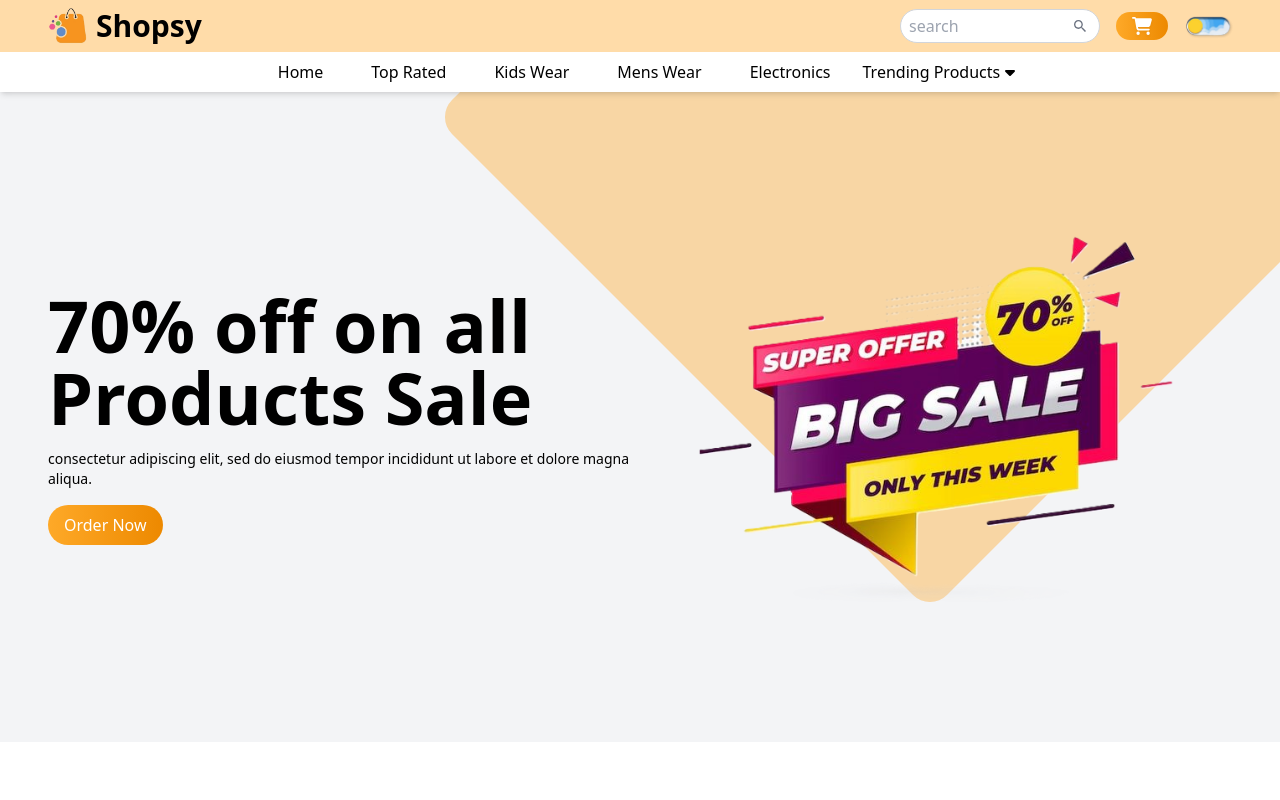
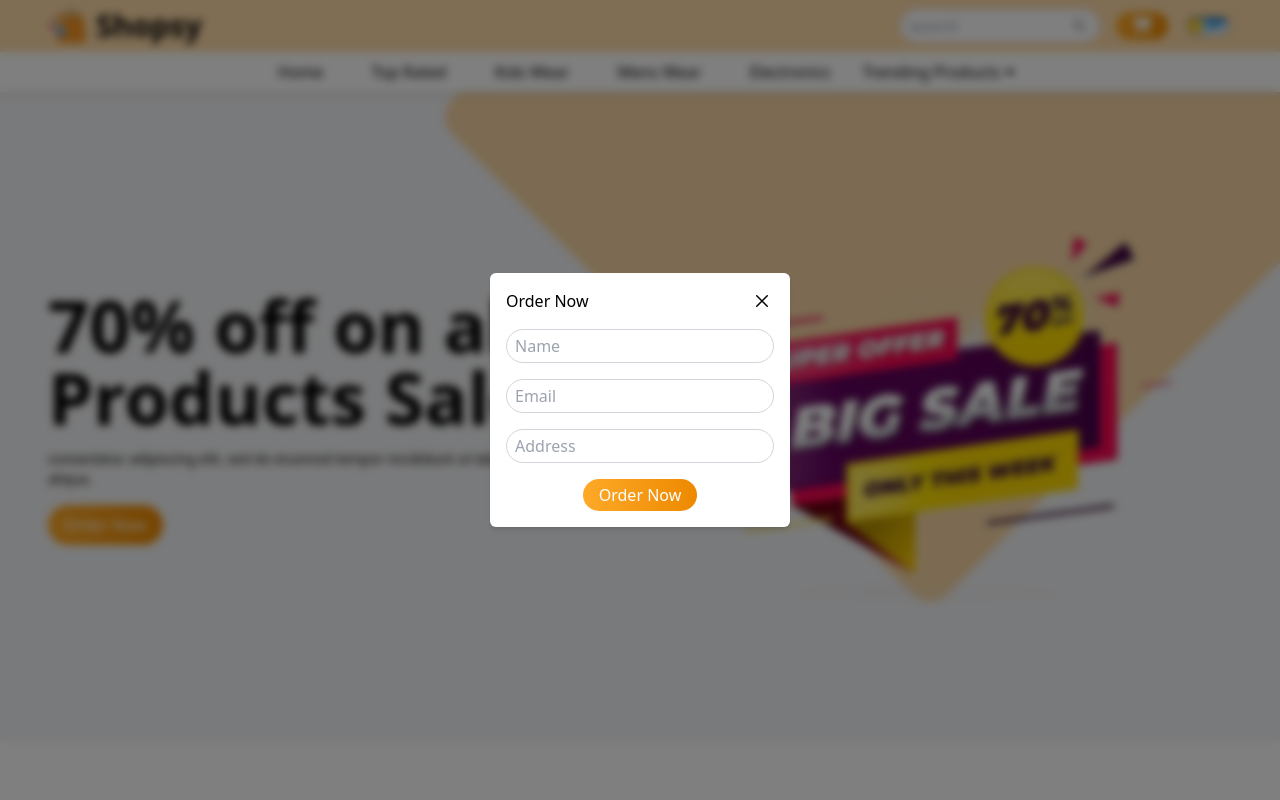
Before and after one commit to Faixan6190/E-Commerce-Website, a React (Vite) app: page / in a window 1280 px wide. Both pictures are taken after a click on the button 1142 px from the left and 26 px from the top of the page. Shown: the top 800 px of the page. Built offline with nearby package versions, Linux system fonts and the light colour scheme.

Commit message:
complete website

```diff
--- a/src/App.jsx
+++ b/src/App.jsx
@@ -1,4 +1,4 @@
-import React from "react";
+import React, { useState } from "react";
 import Navbar from "./components/Navbar/Navbar";
 import Hero from "./components/Hero/Hero";
 import Products from "./components/Products/Products";
@@ -9,8 +9,15 @@
 import Subscribe from "./components/Subscribe/Subscribe";
 import Testimonials from "./components/Testimonials/Testimonials";
 import Footer from "./components/Footer/Footer";
+import Popup from "./components/Popup/Popup";
 
 const App = () => {
+  const [orderPopup, setOrderPopup] = useState(false);
+
+  const handleOrderPopup = () => {
+    setOrderPopup(!orderPopup);
+  };
+
   React.useEffect(() => {
     AOS.init({
       offset: 100,
@@ -22,17 +29,18 @@
   }, []);
 
   return (
-    <>
-      <Navbar />
-      <Hero />
+    <div className="bg-white dark:bg-gray-900 dark:text-white duration-200">
+      <Navbar handleOrderPopup={handleOrderPopup} />
+      <Hero handleOrderPopup={handleOrderPopup} />
       <Products />
-      <TopProducts />
+      <TopProducts handleOrderPopup={handleOrderPopup} />
       <Banner />
       <Subscribe />
       <Products />
       <Testimonials />
       <Footer />
-    </>
+      <Popup orderPopup={orderPopup} setOrderPopup={setOrderPopup} />
+    </div>
   );
 };
 
--- a/src/components/Hero/Hero.jsx
+++ b/src/components/Hero/Hero.jsx
@@ -4,7 +4,7 @@
 import Image3 from "../../assets/hero/sale.png";
 import Slider from "react-slick";
 
-const Hero = () => {
+const Hero = ({ handleOrderPopup }) => {
   const ImageList = [
     {
       id: 1,
@@ -62,7 +62,10 @@
                     {data.description}
                   </p>
                   <div data-aos="fade-up" data-aos-duration="500" data-aos-delay="300">
-                    <button className="bg-gradient-to-r from-primary to to-secondary hover:scale-105 duration-200 text-white py-2 px-4 rounded-full">
+                    <button
+                      onClick={handleOrderPopup}
+                      className="bg-gradient-to-r from-primary to to-secondary hover:scale-105 duration-200 text-white py-2 px-4 rounded-full"
+                    >
                       Order Now
                     </button>
                   </div>
--- a/src/components/Navbar/Navbar.jsx
+++ b/src/components/Navbar/Navbar.jsx
@@ -1,10 +1,10 @@
 import React from "react";
 import Logo from "../../assets/logo.png";
 import { IoMdSearch } from "react-icons/io";
-import { FaCaretDown, FaCartShopping } from "react-icons/fa6";
+import { FaCartShopping } from "react-icons/fa6";
+import { FaCaretDown } from "react-icons/fa";
 import DarkMode from "./DarkMode";
 
-const Navbar = () => {
 const Menu = [
   {
     id: 1,
@@ -22,12 +22,12 @@
     link: "/#",
   },
   {
-      id: 4,
+    id: 3,
     name: "Mens Wear",
     link: "/#",
   },
   {
-      id: 5,
+    id: 3,
     name: "Electronics",
     link: "/#",
   },
@@ -51,52 +51,59 @@
   },
 ];
 
+const Navbar = ({ handleOrderPopup }) => {
   return (
     <div className="shadow-md bg-white dark:bg-gray-900 dark:text-white duration-200 relative z-40">
+      {/* upper Navbar */}
       <div className="bg-primary/40 py-2">
         <div className="container flex justify-between items-center">
-          <div className="">
+          <div>
             <a href="#" className="font-bold text-2xl sm:text-3xl flex gap-2">
               <img src={Logo} alt="Logo" className="w-10" />
               Shopsy
             </a>
           </div>
+
+          {/* search bar */}
           <div className="flex justify-between items-center gap-4">
             <div className="relative group hidden sm:block">
               <input
                 type="text"
                 placeholder="search"
-                className="w-[200px] sm:w-[200px] group-hover:w-[300px] transition-all duration-300 rounded-full border border-gray-300 px-2 py-1 focus:outline-none focus:border-1 focus:border-primary dark:border-gray-500 dark:bg-gray-800"
+                className="w-[200px] sm:w-[200px] group-hover:w-[300px] transition-all duration-300 rounded-full border border-gray-300 px-2 py-1 focus:outline-none focus:border-1 focus:border-primary dark:border-gray-500 dark:bg-gray-800  "
               />
               <IoMdSearch className="text-gray-500 group-hover:text-primary absolute top-1/2 -translate-y-1/2 right-3" />
             </div>
+
+            {/* order button */}
             <button
-              onClick={() => alert("Ordering not available yet")}
-              className="bg-gradient-to-r from-primary to-secondary transition-all duration-200 text-white py-1 px-4 rounded-full flex items-center gap-3 group"
+              onClick={() => handleOrderPopup()}
+              className="bg-gradient-to-r from-primary to-secondary transition-all duration-200 text-white  py-1 px-4 rounded-full flex items-center gap-3 group"
             >
-              <span className="group-hover:block hidden transition-all duration-200">
-                Order
-              </span>
+              <span className="group-hover:block hidden transition-all duration-200">Order</span>
               <FaCartShopping className="text-xl text-white drop-shadow-sm cursor-pointer" />
             </button>
+
+            {/* Darkmode Switch */}
+            <div>
               <DarkMode />
             </div>
           </div>
         </div>
-      <div className="flex justify-center">
+      </div>
+      {/* lower Navbar */}
+      <div data-aos="zoom-in" className="flex justify-center">
         <ul className="sm:flex hidden items-center gap-4">
           {Menu.map((data) => (
             <li key={data.id}>
-              <a
-                href={data.link}
-                className="inline-block px-4 hover:text-primary duration-200"
-              >
+              <a href={data.link} className="inline-block px-4 hover:text-primary duration-200">
                 {data.name}
               </a>
             </li>
           ))}
+          {/* Simple Dropdown and Links */}
           <li className="group relative cursor-pointer">
-            <a className="flex items-center gap-[2px] py-2" href="#">
+            <a href="#" className="flex items-center gap-[2px] py-2">
               Trending Products
               <span>
                 <FaCaretDown className="transition-all duration-200 group-hover:rotate-180" />
@@ -106,10 +113,7 @@
               <ul>
                 {DropdownLinks.map((data) => (
                   <li key={data.id}>
-                    <a
-                      href={data.link}
-                      className="inline-block w-full rounded-md p-2 hover:bg-primary/20 "
-                    >
+                    <a href={data.link} className="inline-block w-full rounded-md p-2 hover:bg-primary/20 ">
                       {data.name}
                     </a>
                   </li>
--- /dev/null
+++ b/src/components/Popup/Popup.jsx
@@ -0,0 +1,51 @@
+import React from "react";
+import { IoCloseOutline } from "react-icons/io5";
+
+const Popup = ({ orderPopup, setOrderPopup }) => {
+  return (
+    <div>
+      {orderPopup && (
+        <div className="popup">
+          <div className="h-screen w-screen fixed top-0 left-0 bg-black/50 z-50 backdrop-blur-sm">
+            <div className="fixed top-1/2 left-1/2 -translate-x-1/2 -translate-y-1/2 p-4 shadow-md bg-white dark:bg-gray-900 rounded-md duration-200 w-[300px]">
+              {/* header */}
+              <div className="flex items-center justify-between">
+                <div>
+                  <h1>Order Now</h1>
+                </div>
+                <div>
+                  <IoCloseOutline className="text-2xl cursor-pointer" onClick={() => setOrderPopup(false)} />
+                </div>
+              </div>
+              {/* form section */}
+              <div className="mt-4">
+                <input
+                  type="text"
+                  placeholder="Name"
+                  className="w-full rounded-full border border-gray-300 dark:border-gray-500 dark:bg-gray-800 px-2 py-1 mb-4"
+                />
+                <input
+                  type="email"
+                  placeholder="Email"
+                  className="w-full rounded-full border border-gray-300 dark:border-gray-500 dark:bg-gray-800 px-2 py-1 mb-4"
+                />
+                <input
+                  type="text"
+                  placeholder="Address"
+                  className="w-full rounded-full border border-gray-300 dark:border-gray-500 dark:bg-gray-800 px-2 py-1 mb-4"
+                />
+                <div className="flex justify-center">
+                  <button className="bg-gradient-to-r from-primary to-secondary hover:scale-105 duration-200 text-white py-1 px-4 rounded-full">
+                    Order Now
+                  </button>
+                </div>
+              </div>
+            </div>
+          </div>
+        </div>
+      )}
+    </div>
+  );
+};
+
+export default Popup;
--- a/src/components/TopProducts/TopProducts.jsx
+++ b/src/components/TopProducts/TopProducts.jsx
@@ -28,7 +28,7 @@
   },
 ];
 
-const TopProducts = () => {
+const TopProducts = ({ handleOrderPopup }) => {
   return (
     <div>
       <div className="container">
@@ -75,7 +75,7 @@
                 <p className="text-gray-500 group-hover:text-white duration-300 text-sm line-clamp-2">{data.description}</p>
                 <button
                   className="bg-primary hover:scale-105 duration-300 text-white py-1 px-4 rounded-full mt-4 group-hover:bg-white group-hover:text-primary"
-                  // onClick={handleOrderPopup}
+                  onClick={handleOrderPopup}
                 >
                   Order Now
                 </button>
```
Lines whose indentation alone changed are shown as unchanged.
